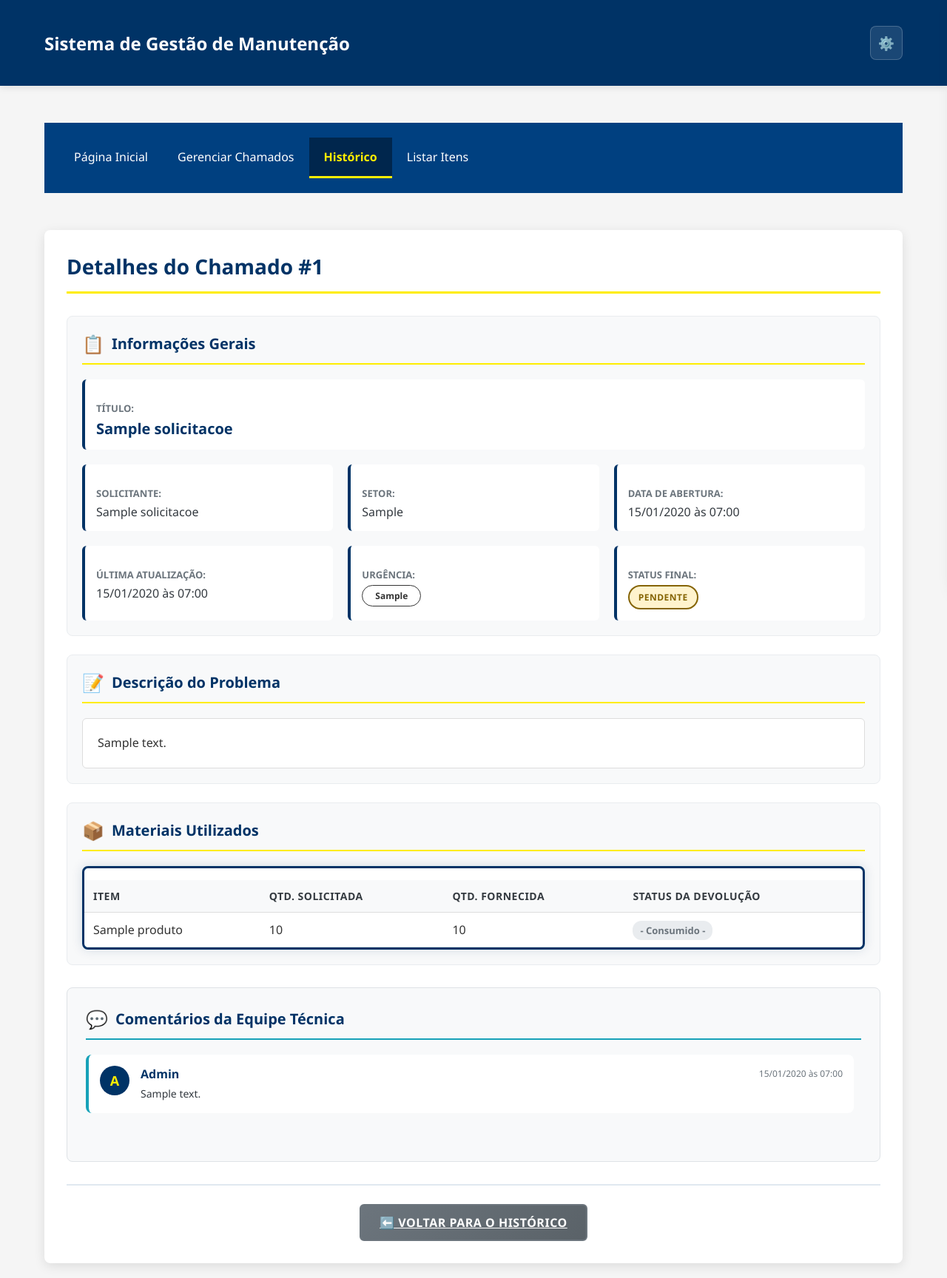
After one commit to LuciosSB/sistema-de-gerenciamento-controle, a Flask app: page /historico/detalhes/1 in a window 1280 px wide. The commit adds this page. Shown: the whole page at 74% size. Run offline with Flask 3, Linux system fonts and the light colour scheme; a user stored in the database is signed in; tables that the repository leaves empty hold one stand-in row (values such as "Sample post").

Commit message:
Implementação do Historico por completo

```diff
--- a/app.py
+++ b/app.py
@@ -566,6 +566,30 @@ def lista_solicitacoes():
 
     return render_template('lista_solicitacoes.html', solicitacoes=solicitacoes_visiveis)
 
+@app.route('/historico')
+@login_required
+def historico():
+    if not current_user.has_permission('gerenciar_solicitacoes'):
+        flash('Você não tem permissão para acessar o histórico completo.', 'error')
+        return redirect(url_for('dashboard'))
+
+    todos_os_chamados = Solicitacao.query.order_by(Solicitacao.data_solicitacao.desc()).all()
+
+    return render_template('historico.html', solicitacoes=todos_os_chamados)
+
+@app.route('/historico/detalhes/<int:solicitacao_id>')
+@login_required
+def historico_detalhes(solicitacao_id):
+    # Apenas usuários com permissão podem ver os detalhes.
+    if not current_user.has_permission('gerenciar_solicitacoes'):
+        flash('Você não tem permissão para ver os detalhes do histórico.', 'error')
+        return redirect(url_for('historico'))
+
+    # Busca o chamado específico pelo ID ou retorna um erro 404 se não encontrar.
+    solicitacao = Solicitacao.query.get_or_404(solicitacao_id)
+
+    return render_template('historico_detalhes.html', solicitacao=solicitacao)
+
 @app.route('/exibir_index')
 def exibir_index():
     return redirect(url_for('login'))
--- a/static/style.css
+++ b/static/style.css
@@ -4392,3 +4392,35 @@ select option {
     max-width: 400px;
     width: 90%;
 }
+
+.solicitacao-excluida {
+    opacity: 0.6;
+    background-color: #f1f1f1 !important;
+}
+
+.solicitacao-excluida .solicitacao-titulo {
+    text-decoration: line-through;
+}
+
+.status-badge.status-excluido {
+    background-color: #6c757d;
+    color: white;
+    border: 1px solid #5a6268;
+}
+
+/* Adicione este estilo ao final do seu style.css */
+
+/* Título da seção de item excluído */
+.section-title.excluido-title {
+    border-bottom-color: #6c757d; /* Cinza */
+}
+
+/* Caixa de informação para item excluído */
+.excluido-info-box {
+    background-color: #e9ecef;
+    border: 1px solid #dee2e6;
+    color: #495057;
+    padding: 20px;
+    border-radius: 6px;
+    line-height: 1.6;
+}
--- /dev/null
+++ b/templates/historico_detalhes.html
@@ -0,0 +1,124 @@
+{% extends "base.html" %}
+
+{% block title %}Detalhes do Chamado #{{ solicitacao.id }}{% endblock %}
+
+{% block content %}
+<nav>
+    <div class="container">
+        <ul class="nav-list">
+            <li><a href="{{ url_for('dashboard') }}">Página Inicial</a></li>
+            <li><a href="{{ url_for('gerenciar_solicitacoes') }}">Gerenciar Chamados</a></li>
+            <li class="active"><a href="{{ url_for('historico') }}">Histórico</a></li>
+            <li><a href="{{ url_for('listar_produtos') }}">Listar Itens</a></li>
+        </ul>
+    </div>
+</nav>
+
+<div class="main-content">
+    <div class="panel active" id="detalhes-historico-panel">
+        <div class="panel-header">
+            <h2>Detalhes do Chamado #{{ solicitacao.id }}</h2>
+        </div>
+
+        <div class="panel-content">
+            <div class="detalhes-section">
+                <h3 class="section-title"><span class="section-icon">📋</span> Informações Gerais</h3>
+                <div class="detalhes-grid">
+                    <div class="detalhe-item detalhe-full"><label class="detalhe-label">Título:</label><span class="detalhe-valor titulo-principal">{{ solicitacao.titulo }}</span></div>
+                    <div class="detalhe-item"><label class="detalhe-label">Solicitante:</label><span class="detalhe-valor">{{ solicitacao.nome_solicitante }}</span></div>
+                    <div class="detalhe-item"><label class="detalhe-label">Setor:</label><span class="detalhe-valor">{{ solicitacao.setor }}</span></div>
+                    <div class="detalhe-item"><label class="detalhe-label">Data de Abertura:</label><span class="detalhe-valor">{{ solicitacao.data_solicitacao|localtime }}</span></div>
+                    <div class="detalhe-item"><label class="detalhe-label">Última Atualização:</label><span class="detalhe-valor">{{ solicitacao.data_atualizacao|localtime if solicitacao.data_atualizacao else 'N/A' }}</span></div>
+                    <div class="detalhe-item"><label class="detalhe-label">Urgência:</label><div class="urgencia-badge urgencia-{{ solicitacao.urgencia|lower }}">{{ solicitacao.urgencia|capitalize }}</div></div>
+                    <div class="detalhe-item"><label class="detalhe-label">Status Final:</label>
+                        <div class="status-badge status-{{ solicitacao.status }}">{{ solicitacao.status|capitalize }}</div>
+                    </div>
+                </div>
+            </div>
+
+            <div class="detalhes-section">
+                <h3 class="section-title"><span class="section-icon">📝</span> Descrição do Problema</h3>
+                <div class="descricao-container"><p class="descricao-texto">{{ solicitacao.descricao or 'Nenhuma descrição detalhada foi fornecida.' }}</p></div>
+            </div>
+
+            {% if solicitacao.status == 'rejeitada' and solicitacao.motivo_rejeicao %}
+            <div class="detalhes-section">
+                <h3 class="section-title reject-title"><span class="section-icon">❌</span> Motivo da Rejeição</h3>
+                <div class="rejeicao-motivo-box"><p>{{ solicitacao.motivo_rejeicao }}</p></div>
+            </div>
+            {% elif solicitacao.status == 'excluido' %}
+            <div class="detalhes-section">
+                <h3 class="section-title excluido-title"><span class="section-icon">🗑️</span> Chamado Removido</h3>
+                <div class="excluido-info-box"><p>Este chamado foi removido do sistema na data da "Última Atualização".</p></div>
+                </div>
+            {% endif %}
+
+            <div class="detalhes-section">
+                <h3 class="section-title"><span class="section-icon">📦</span> Materiais Utilizados</h3>
+                {% if solicitacao.materiais_usados %}
+                <div class="table-container">
+                    <table class="solicitacoes-table">
+                        <thead>
+                            <tr>
+                                <th>Item</th>
+                                <th>Qtd. Solicitada</th>
+                                <th>Qtd. Fornecida</th>
+                                <th>Status da Devolução</th>
+                            </tr>
+                        </thead>
+                        <tbody>
+                            {% for saida in solicitacao.materiais_usados %}
+                            <tr>
+                                <td>{{ saida.produto.nome }}</td>
+                                <td>{{ saida.quantidade_solicitada }}</td>
+                                <td>{{ saida.quantidade_saida }}</td>
+                                <td class="col-status-devolucao">
+                                    {% if saida.produto.tipo_item == 'retornavel' %}
+                                        {% if saida.retornado %}
+                                            <span class="status-devolucao status-retornado">✔ Retornado</span>
+                                        {% else %}
+                                            <span class="status-devolucao status-pendente">Pendente</span>
+                                        {% endif %}
+                                    {% else %}
+                                        <span class="status-devolucao status-consumido">- Consumido -</span>
+                                    {% endif %}
+                                </td>
+                            </tr>
+                            {% endfor %}
+                        </tbody>
+                    </table>
+                </div>
+                {% else %}
+                <p class="empty-list-message">Nenhum material foi registrado para este chamado.</p>
+                {% endif %}
+            </div>
+
+            <div class="detalhes-section comments-section">
+                <h3 class="section-title"><span class="section-icon">💬</span> Comentários da Equipe Técnica</h3>
+                <div class="comment-list">
+                    {% if solicitacao.comentarios.all() %}
+                        {% for comentario in solicitacao.comentarios.order_by('data_criacao') %}
+                        <div class="comment-item">
+                            <div class="comment-author-avatar">{{ comentario.usuario.username[0]|upper }}</div>
+                            <div class="comment-content">
+                                <div class="comment-header">
+                                    <span class="comment-author">{{ comentario.usuario.username|title }}</span>
+                                    <span class="comment-date">{{ comentario.data_criacao|localtime }}</span>
+                                </div>
+                                <div class="comment-text">{{ comentario.texto }}</div>
+                            </div>
+                        </div>
+                        {% endfor %}
+                    {% else %}
+                        <p class="no-comments">Nenhum comentário técnico foi adicionado.</p>
+                    {% endif %}
+                </div>
+            </div>
+
+            <div class="page-actions">
+                <a href="{{ url_for('historico') }}" class="btn btn-secondary">⬅️ Voltar para o Histórico</a>
+            </div>
+        </div>
+    </div>
+</div>
+{% endblock %}
```
Also changed, not shown: templates/historico.html (added, +87 -0 lines).
